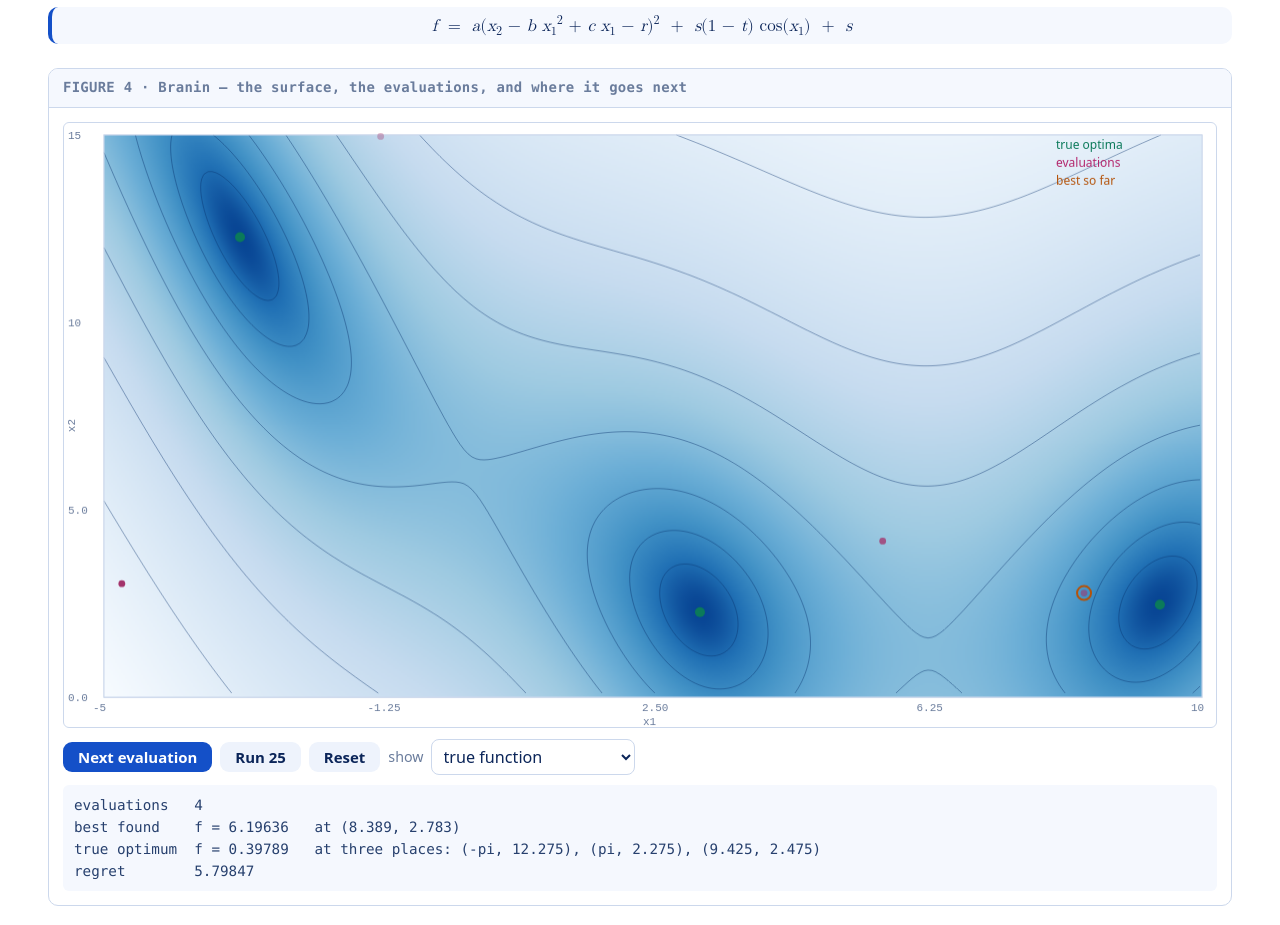
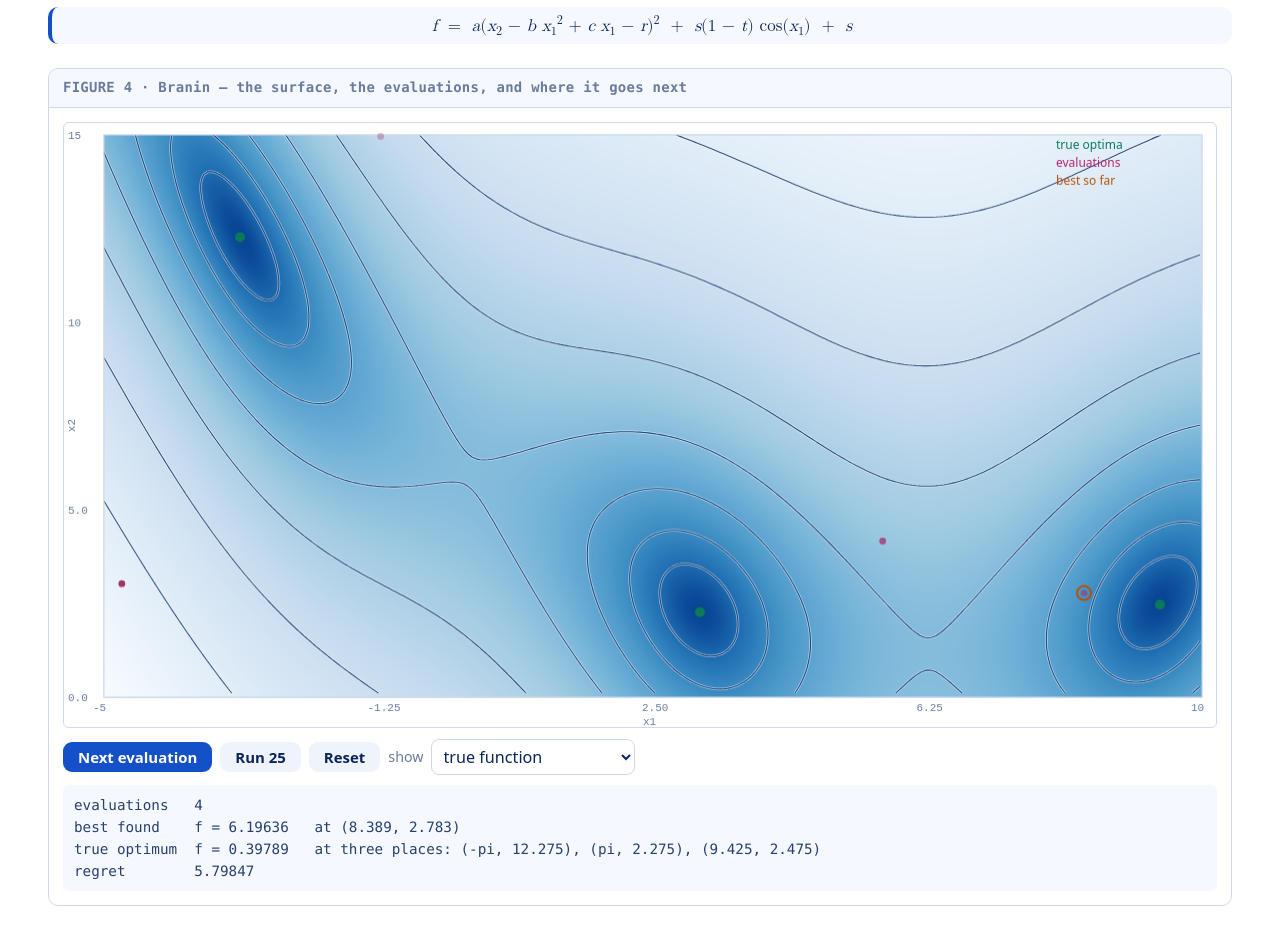
Before and after one commit to dipakmunshi87/ML_Stat_Notes, a plain HTML site: page bayesopt/index.html in a window 1280 px wide. Shown: the part 5935-6860 px from the top of the page. Drawn offline with Linux system fonts and the light colour scheme.

Commit message:
Figure 4: contours, blue ramp, EI crash fix

```diff
--- a/bayesopt/index.html
+++ b/bayesopt/index.html
@@ -761,11 +761,12 @@ const BRA_MIN=0.397887;
     // iso-contours by marching squares, so the shape of the surface is explicit
     (function(){
       const NL=8, st=2, sx=w/gw, sy=h/gh;
-      g.save();g.lineWidth=1;g.strokeStyle='rgba(8,48,107,.42)';
+      g.save();
       const cut=(ax,ay,av,bx,by,bv,lev)=>{const t=(lev-av)/((bv-av)||1e-12);
         return [ax+(bx-ax)*t, ay+(by-ay)*t];};
       for(let L=1;L<NL;L++){
         const lev=lo+(hi-lo)*L/NL;
+        const segs=[];
         g.beginPath();
         for(let j=0;j+st<gh;j+=st)for(let i=0;i+st<gw;i+=st){
           const a=vals[j*gw+i], b=vals[j*gw+i+st],
@@ -776,10 +777,15 @@ const BRA_MIN=0.397887;
           if((b<lev)!==(c<lev))P.push(cut(X1,Y0,b,X1,Y1,c,lev));
           if((c<lev)!==(d<lev))P.push(cut(X1,Y1,c,X0,Y1,d,lev));
           if((d<lev)!==(a<lev))P.push(cut(X0,Y1,d,X0,Y0,a,lev));
-          if(P.length>=2){g.moveTo(P[0][0],P[0][1]);g.lineTo(P[1][0],P[1][1]);
-            if(P.length===4){g.moveTo(P[2][0],P[2][1]);g.lineTo(P[3][0],P[3][1]);}}
+          if(P.length>=2){segs.push([P[0],P[1]]);
+            if(P.length===4)segs.push([P[2],P[3]]);}
         }
-        g.stroke();
+        const path=()=>{g.beginPath();
+          segs.forEach(q=>{g.moveTo(q[0][0],q[0][1]);g.lineTo(q[1][0],q[1][1]);});};
+        // pale halo first so the line survives over the dark basins,
+        // then the dark line so it survives over the pale background
+        path();g.lineWidth=2.6;g.strokeStyle='rgba(255,255,255,.55)';g.stroke();
+        path();g.lineWidth=1.1;g.strokeStyle='rgba(8,48,107,.85)';g.stroke();
       }
       g.restore();
     })();
```
